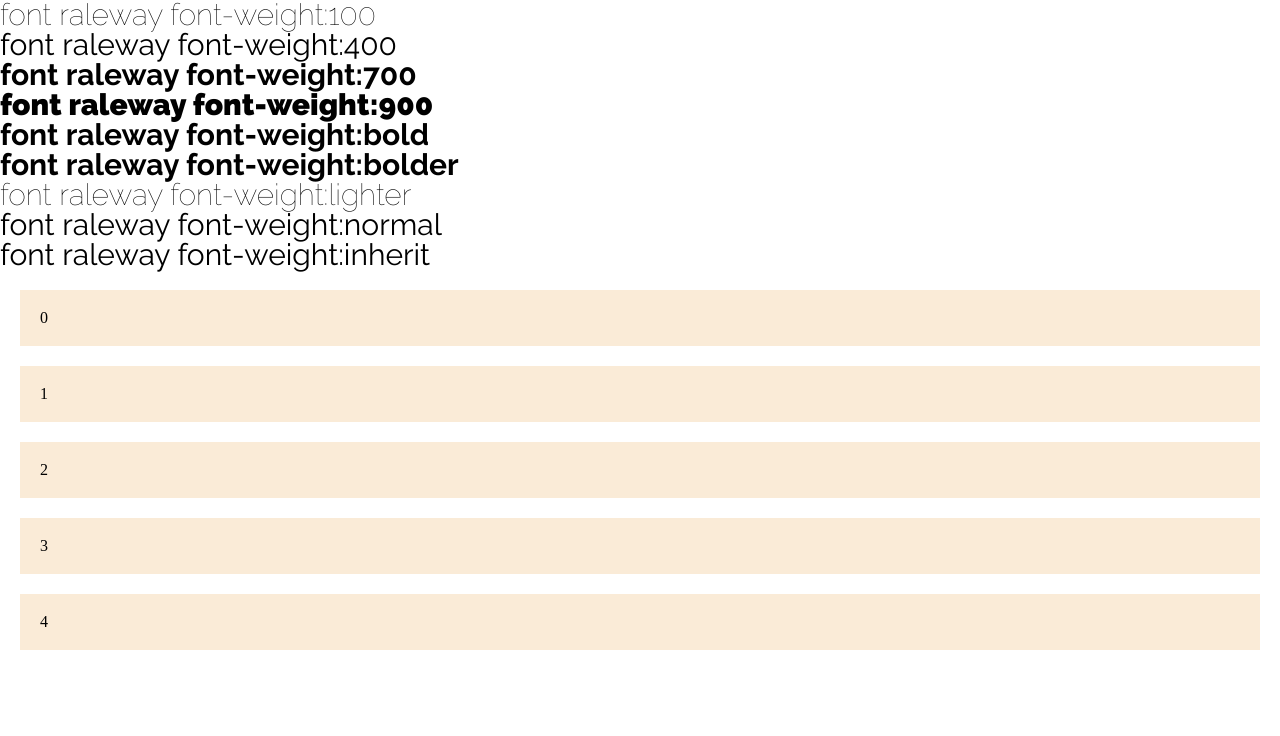
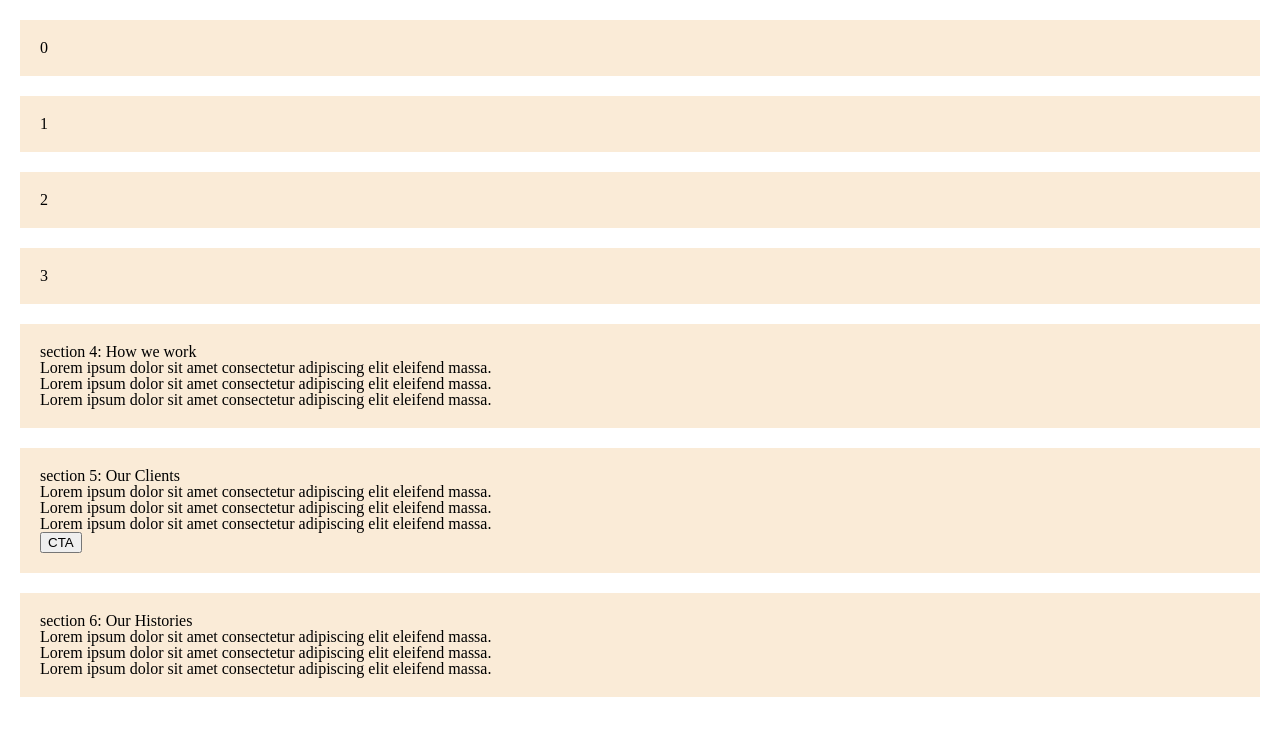
Before and after one commit to ittenes/postopia, a plain HTML site: page index.html in a window 1280 px wide. Drawn offline with Linux system fonts and the light colour scheme.

Commit message:
html content

```diff
--- a/index.html
+++ b/index.html
@@ -13,24 +13,79 @@
     />
   </head>
   <body>
-    <span style="font-weight: 100">font raleway font-weight:100</span><br />
-    <span style="font-weight: 400">font raleway font-weight:400</span><br />
-    <span style="font-weight: 700">font raleway font-weight:700</span><br />
-    <span style="font-weight: 900">font raleway font-weight:900</span><br />
-    <span style="font-weight: bold">font raleway font-weight:bold</span><br />
-    <span style="font-weight: bolder">font raleway font-weight:bolder</span
-    ><br />
-    <span style="font-weight: lighter">font raleway font-weight:lighter</span
-    ><br />
-    <span style="font-weight: normal">font raleway font-weight:normal</span
-    ><br />
-    <span style="font-weight: inherit">font raleway font-weight:inherit</span
-    ><br />
     <header>0</header>
     <section>1</section>
     <section>2</section>
     <section>3</section>
-    <section>4</section>
-    <!-- <section>5</section> -->
+
+    <section>
+      <h2>section 4: How we work</h2>
+
+      <article>
+        <img src="" alt="" />
+        <p>
+          Lorem ipsum dolor sit amet consectetur adipiscing elit eleifend massa.
+        </p>
+      </article>
+      <article>
+        <img src="" alt="" />
+        <p>
+          Lorem ipsum dolor sit amet consectetur adipiscing elit eleifend massa.
+        </p>
+      </article>
+      <article>
+        <img src="" alt="" />
+        <p>
+          Lorem ipsum dolor sit amet consectetur adipiscing elit eleifend massa.
+        </p>
+      </article>
+    </section>
+
+    <section>
+      <h2>section 5: Our Clients</h2>
+
+      <article>
+        <img src="" alt="" />
+        <p>
+          Lorem ipsum dolor sit amet consectetur adipiscing elit eleifend massa.
+        </p>
+      </article>
+      <article>
+        <img src="" alt="" />
+        <p>
+          Lorem ipsum dolor sit amet consectetur adipiscing elit eleifend massa.
+        </p>
+      </article>
+      <article>
+        <img src="" alt="" />
+        <p>
+          Lorem ipsum dolor sit amet consectetur adipiscing elit eleifend massa.
+        </p>
+      </article>
+      <button>CTA</button>
+    </section>
+
+    <section>
+      <h2>section 6: Our Histories</h2>
+
+      <article>
+        <img src="" alt="" />
+        <p>
+          Lorem ipsum dolor sit amet consectetur adipiscing elit eleifend massa.
+        </p>
+      </article>
+      <article>
+        <img src="" alt="" />
+        <p>
+          Lorem ipsum dolor sit amet consectetur adipiscing elit eleifend massa.
+        </p>
+      </article>
+      <article>
+        <img src="" alt="" />
+        <p>
+          Lorem ipsum dolor sit amet consectetur adipiscing elit eleifend massa.
+        </p>
+      </article>
+    </section>
   </body>
 </html>
```
